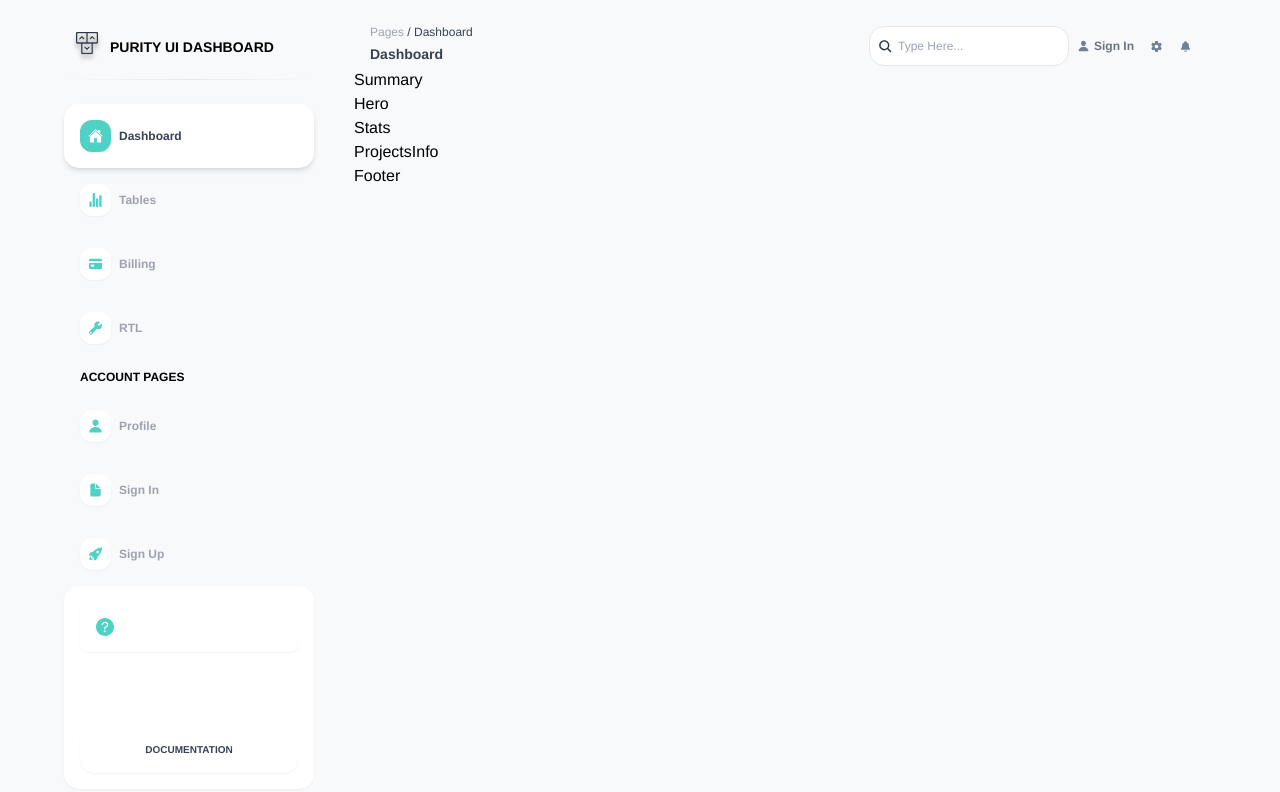
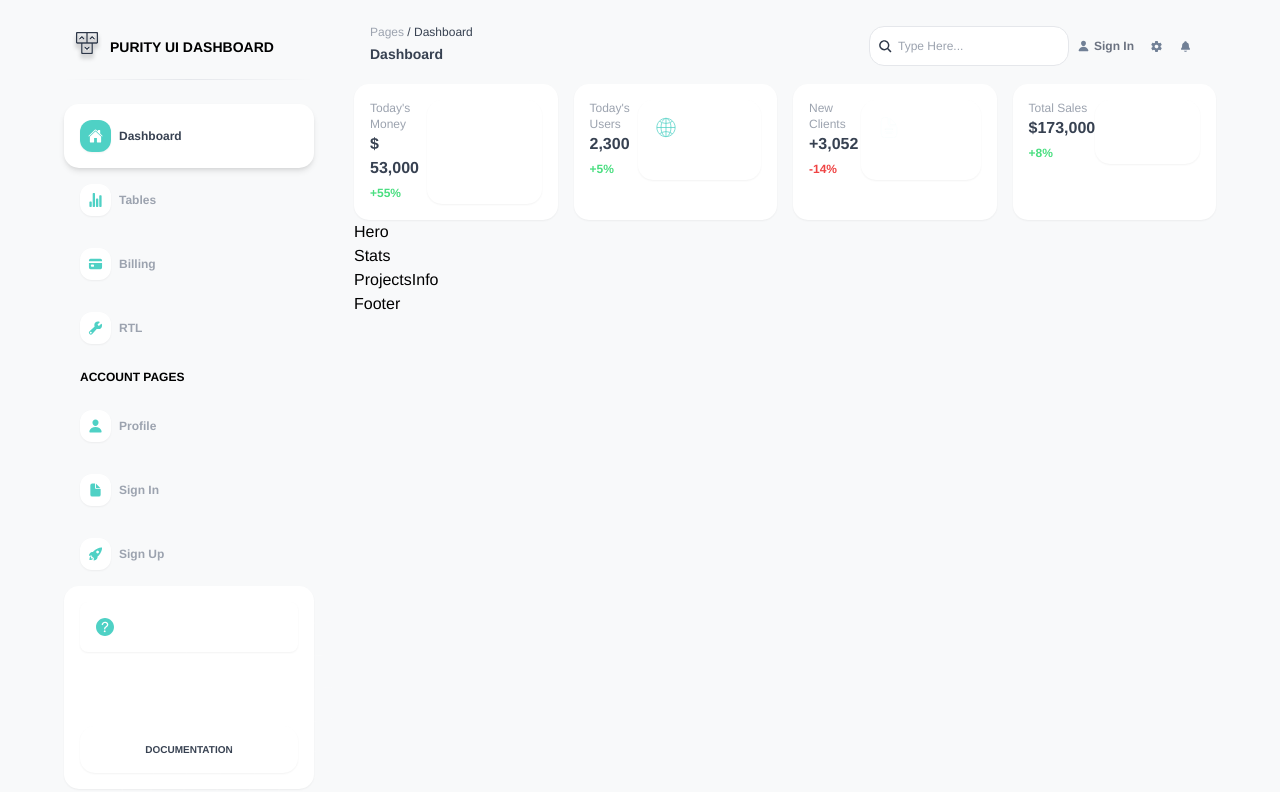
Before and after one commit to arrlancore/duck-flying-tp-project, a Next.js app: page / in a window 1280 px wide. Shown: the top 792 px of the page. Built offline with nearby package versions, Linux system fonts and the light colour scheme.

Commit message:
add summaries component

```diff
--- a/components/Header.tsx
+++ b/components/Header.tsx
@@ -11,7 +11,7 @@ import {
 
 const Header = () => {
   return (
-    <section className="flex px-4 justify-between">
+    <section className="flex px-4 justify-between flex-col sm:flex-row">
       <div className="flex flex-col">
         <div className="text-xs font-normal text-gray-400">
           Pages <span className="text-gray-700">/ Dashboard</span>
--- a/components/Summary.tsx
+++ b/components/Summary.tsx
@@ -1,7 +1,68 @@
+import Image from "next/image";
 import React from "react";
+import { cart, globe, textDocument, wallet } from "../src/assets/icons";
+import Box from "./Box";
+
+const summaries = [
+  {
+    id: "summary-1",
+    title: "Today's Money",
+    amount: "$ 53,000",
+    percentage: 55,
+    icon: wallet,
+  },
+  {
+    id: "summary-2",
+    title: "Today's Users",
+    amount: "2,300",
+    percentage: 5,
+    icon: globe,
+  },
+  {
+    id: "summary-3",
+    title: "New Clients",
+    amount: "+3,052",
+    percentage: -14,
+    icon: textDocument,
+  },
+  {
+    id: "summary-4",
+    title: "Total Sales",
+    amount: "$173,000",
+    percentage: 8,
+    icon: cart,
+  },
+];
 
 const Summary = () => {
-  return <div>Summary</div>;
+  return (
+    <div className="pt-4 grid grid-cols-1 xs:grid-cols-2 md:grid-cols-4 gap-4">
+      {summaries.map((sum) => (
+        <Box key={sum.id}>
+          <div className="flex justify-between">
+            <div className="flex flex-col">
+              <div className="text-xs leading-4 text-gray-400">{sum.title}</div>
+              <div className="text-gray-700 font-bold leading-6">
+                {sum.amount}{" "}
+                <span
+                  className={`text-xs ${
+                    sum.percentage < 0 ? "text-red-500" : "text-green-400"
+                  }`}
+                >
+                  {sum.percentage < 0
+                    ? `${sum.percentage}%`
+                    : `+${sum.percentage}%`}
+                </span>
+              </div>
+            </div>
+            <Box className="bg-secondary p-2 w-auto">
+              <Image alt={sum.title} {...sum.icon} />
+            </Box>
+          </div>
+        </Box>
+      ))}
+    </div>
+  );
 };
 
 export default Summary;
--- a/pages/index.tsx
+++ b/pages/index.tsx
@@ -31,7 +31,7 @@ export default function Home() {
               className="flex flex-col w-full ml-0 md:ml-10"
             >
               {/* MainContent */}
-              <Header></Header>
+              <Header />
               <Summary></Summary>
               <Hero></Hero>
               <Stats></Stats>
```
